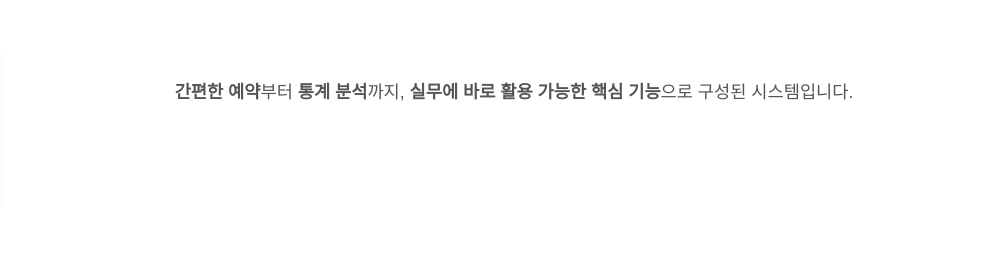
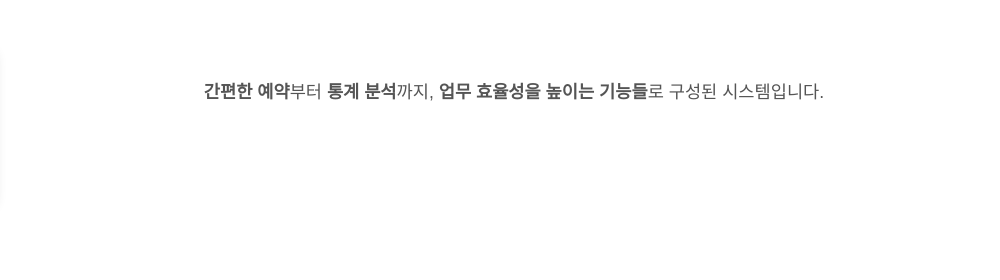
Before and after one commit to Seol-Munhyeok/portfolio, a plain HTML site: page gs.html in a window 1280 px wide. Shown: the part 3304-3584 px from the top of the page, 280-1280 px from the left. Drawn offline with Linux system fonts and the light colour scheme.

Commit message:
chore: 문구 수정

```diff
--- a/gs.html
+++ b/gs.html
@@ -168,8 +168,7 @@
         </div>
         <p class="feature-summary">
           <strong>간편한 예약</strong>부터 <strong>통계 분석</strong>까지,
-          <strong>실무에 바로 활용 가능한 핵심 기능</strong>으로 구성된
-          시스템입니다.
+          <strong>업무 효율성을 높이는 기능들</strong>로 구성된 시스템입니다.
         </p>
       </div>
     </section>
```
